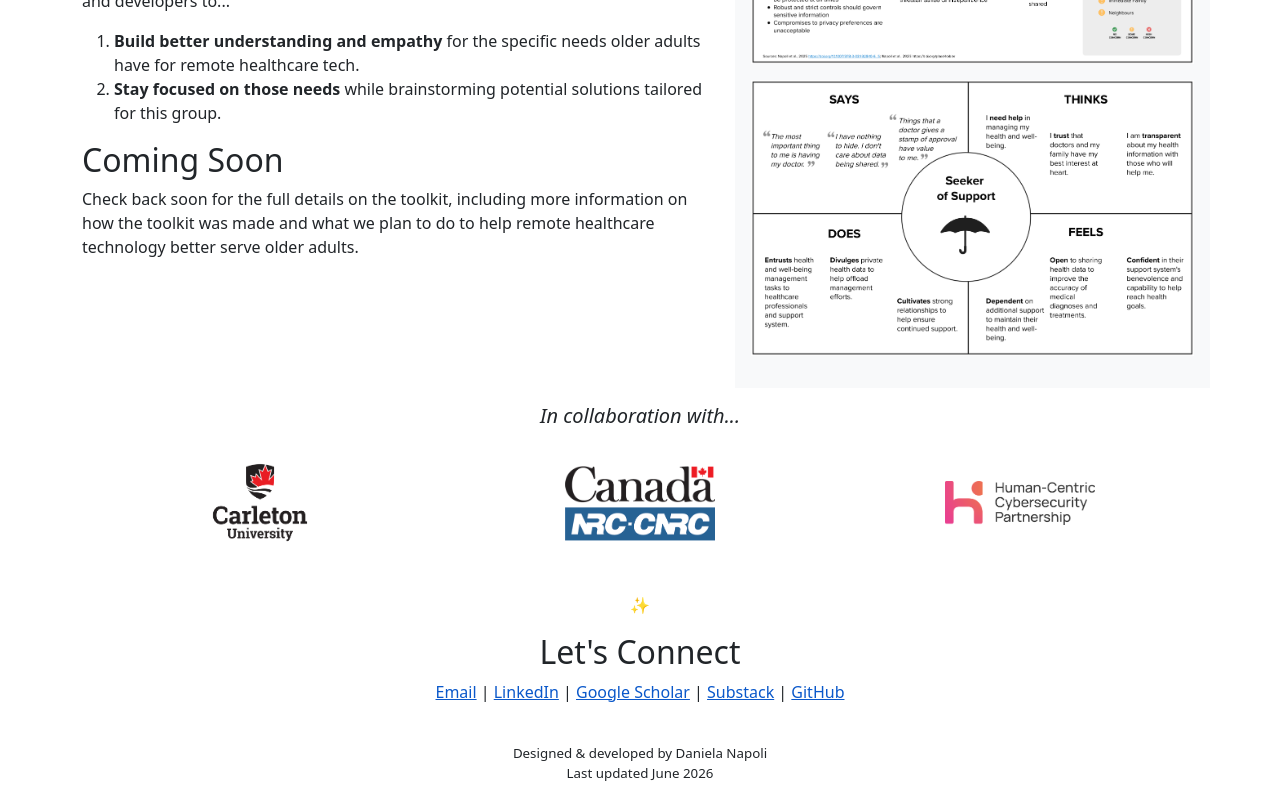
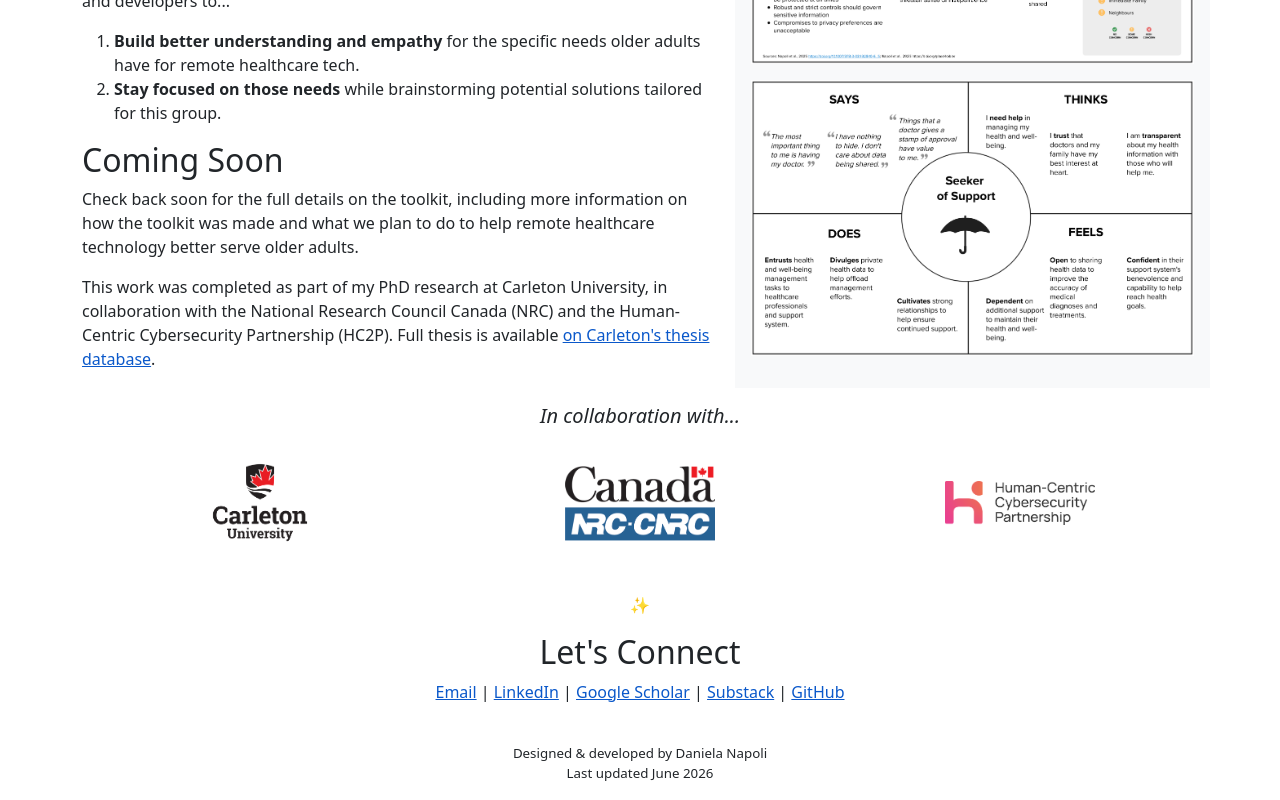
Before and after one commit to danielanapoli/danielanapoli.github.io, a Next.js app: page /academic/toolkit in a window 1280 px wide. Shown: the part 853-1653 px from the top of the page. Built offline with nearby package versions, Linux system fonts and the light colour scheme.

Commit message:
Minor changes to content

```diff
--- a/src/app/academic/toolkit/page.js
+++ b/src/app/academic/toolkit/page.js
@@ -45,6 +45,9 @@ function Toolkit() {
                     <p>
                         Check back soon for the full details on the toolkit, including more information on how the toolkit was made and what we plan to do to help remote healthcare technology better serve older adults.
                     </p>
+                    <p>
+                        This work was completed as part of my PhD research at Carleton University, in collaboration with the National Research Council Canada (NRC) and the Human-Centric Cybersecurity Partnership (HC2P). Full thesis is available <a href='https://hdl.handle.net/20.500.14718/44742'>on Carleton's thesis database</a>.
+                    </p>
                  </Col>
                 <Col md={5} className='bg-light text-center p-3'>
                     <h2>Toolkit Samples</h2>
--- a/src/app/user-research/discovery/case-study/page.js
+++ b/src/app/user-research/discovery/case-study/page.js
@@ -31,7 +31,7 @@ function DiscoveryCaseStudy() {
                 A Canada-wide survey (n=86) went first. Participants were data analysts and advisors who use the legacy product in their work. The survey mapped the user need landscape, specifically what they were doing with the data, how often, and where the experience was working or breaking down. It gave enough signal to know where to dig deeper.
               </p>
               <p>
-                The interviews (n=20) dug deeper. Semi-structured conversations focused on workflows, challenges, and how people actually use this data in practice, not in theory. Those conversations gave texture to what the survey had outlined and surfaced the specifics that only come up when you give someone room to walk you through their work.
+                The interviews (n=20) dug deeper. Semi-structured conversations focused on workflows, challenges, and how people actually use this data in practice, not in theory. Those conversations gave texture to what the survey had outlined and surfaced the specifics that only come up when you give someone room to walk you through their work. These findings, corraborated by our survey data, were captured and shared through journey maps to highlight the most important user needs and pain points.
               </p>
               <p>
                 The third study (n=8) brought early prototypes to users in a concept exploration phase. With clearer research findings in hand, we put potential directions in front of participants to understand whether the underlying redesign approaches would actually address what the earlier research had uncovered.
```
